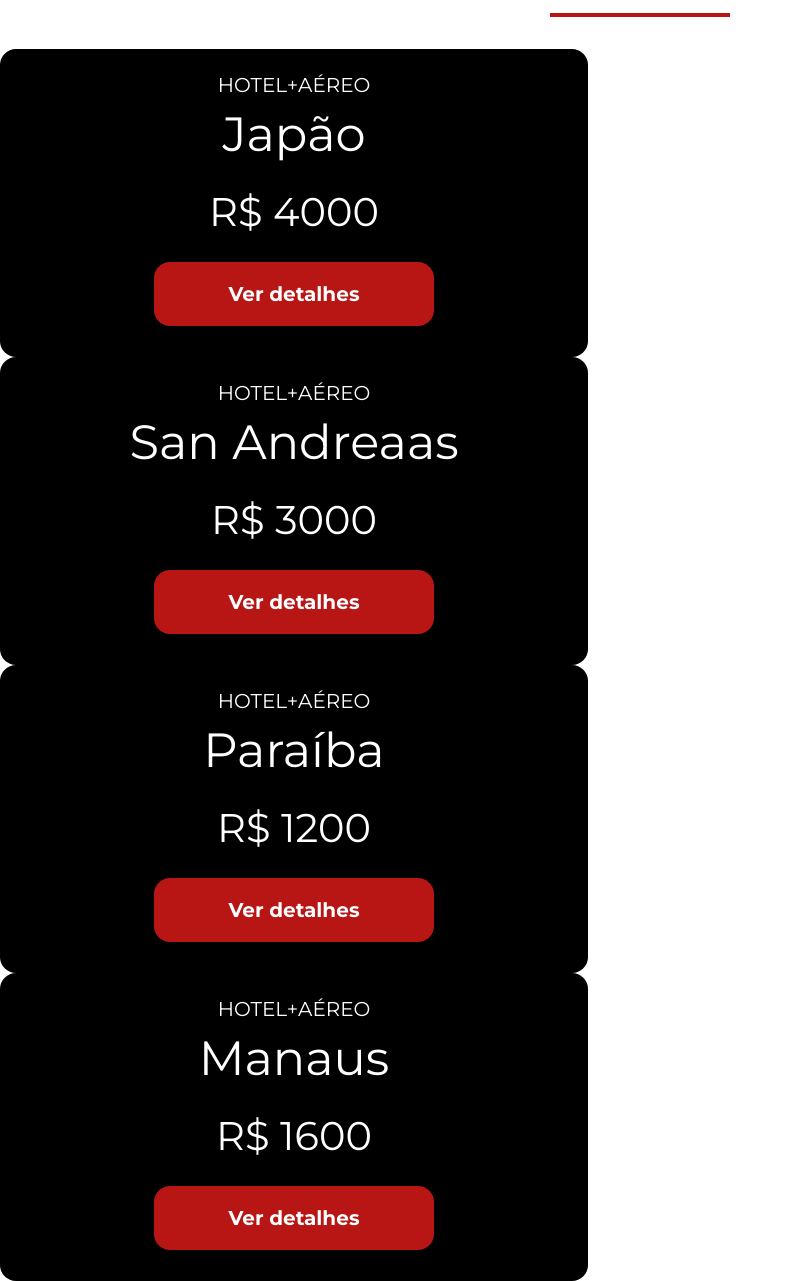
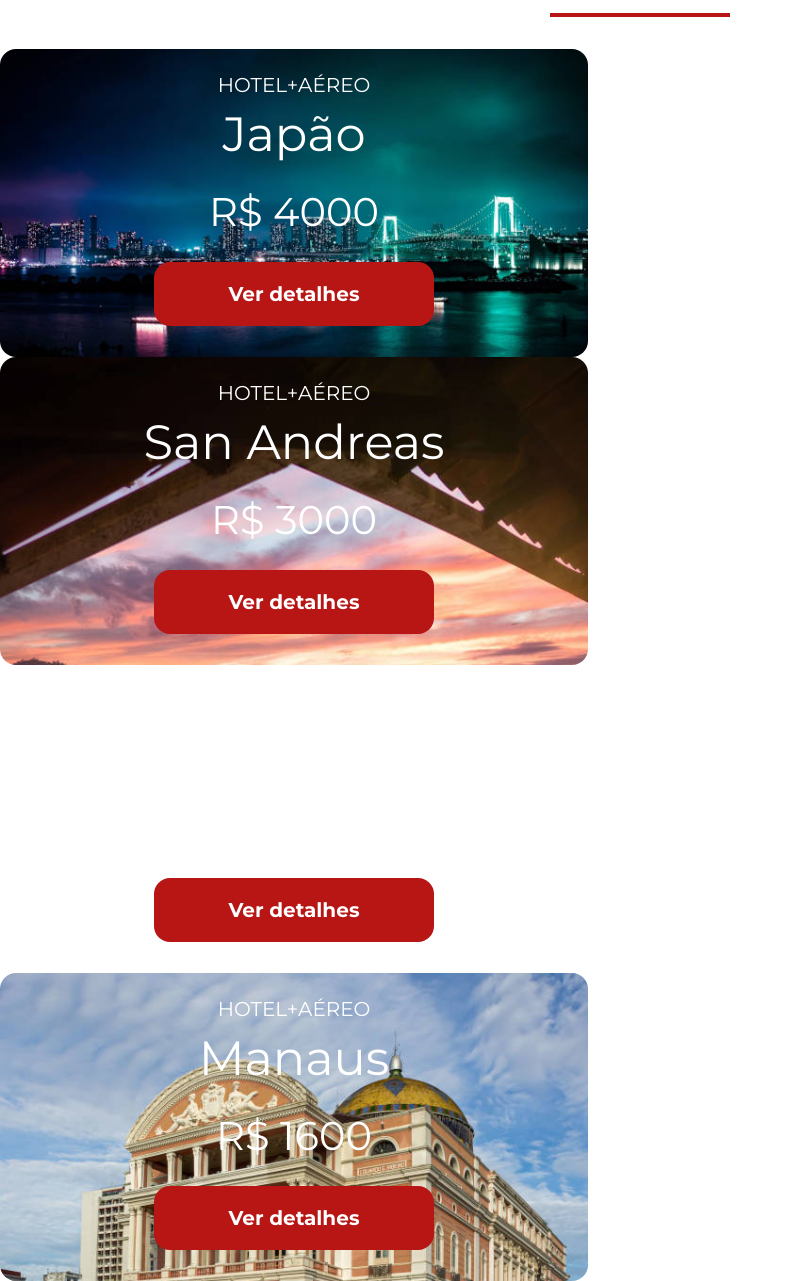
Before and after one commit to MarllonJardim/Jornada-viagens, a plain HTML site: page index.html in a window 1280 px wide. Shown: the part 1195-2476 px from the top of the page, without its empty margins (0-793 px from the left). Drawn offline with Linux system fonts and the light colour scheme.

Commit message:
Adiciona as imagens de fundo das ofertas

```diff
--- a/css/offers.css
+++ b/css/offers.css
@@ -33,8 +33,28 @@
   display: inline-block;
 }
 
+.card.japao {
+  background: url(../img/bg-card-japao.jpg) no-repeat;
+  background-size: cover;
+}
+
+.card.san-andreas {
+  background: url(../img/bg-card-san-andreas.jpg) no-repeat;
+  background-size: cover;
+}
+
+.card.manaus {
+  background: url(../img/bg-card-manaus.jpg) no-repeat;
+  background-size: cover;
+}
+
+.card.paraiba {
+  background: url(../img/bg-card-paraiba.jpgcl) no-repeat;
+  background-size: cover;
+}
+
 @media screen and (min-width: 1024px) {
-    .card{
+  .card {
     width: 588px;
     height: 308px;
   }
--- a/index.html
+++ b/index.html
@@ -72,7 +72,7 @@
         <hr />
       </div>
       <div class="offers_cards">
-        <article class="card">
+        <article class="card japao">
           <header>
             <p>HOTEL+AÉREO</p>
             <h3>
@@ -85,11 +85,11 @@
           </footer>
         </article>
 
-        <article class="card">
+        <article class="card san-andreas">
           <header>
             <p>HOTEL+AÉREO</p>
             <h3>
-              San Andreaas <br />
+              San Andreas <br />
               <span>R$ 3000</span>
             </h3>
           </header>
@@ -98,7 +98,7 @@
           </footer>
         </article>
 
-        <article class="card">
+        <article class="card paraiba">
           <header>
             <p>HOTEL+AÉREO</p>
             <h3>
@@ -111,7 +111,7 @@
           </footer>
         </article>
 
-        <article class="card">
+        <article class="card manaus">
           <header>
             <p>HOTEL+AÉREO</p>
             <h3>
@@ -123,7 +123,6 @@
             <a href="#" class="button">Ver detalhes</a>
           </footer>
         </article>
-
       </div>
     </section>
   </body>
```
Also changed, not shown: img/bg-card-japao.jpg (added), img/bg-card-manaus.jpg (added), img/bg-card-paraiba.jpg (added), img/bg-card-san-andreas.jpg (added). Lines whose indentation alone changed are shown as unchanged.
